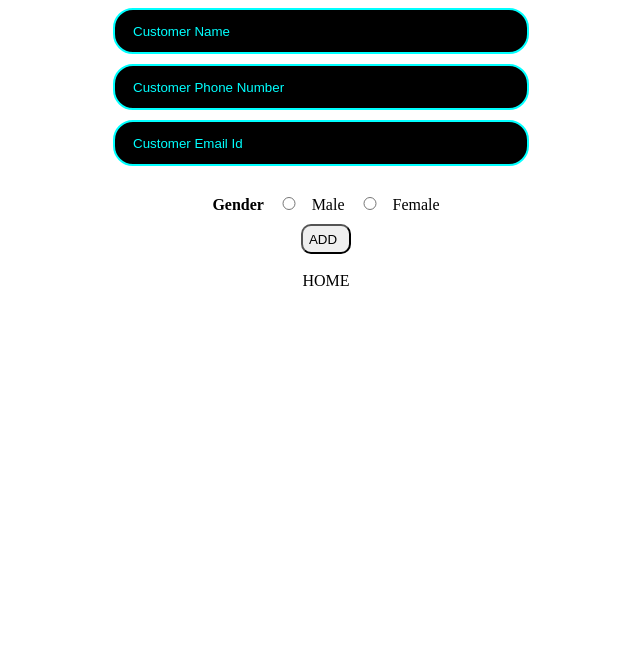
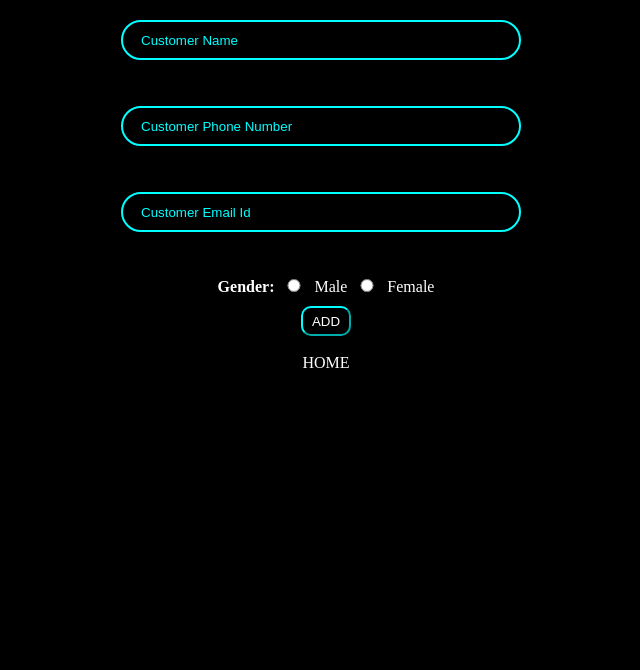
Before and after one commit to Arunabh-Krishna/Hotel, a website: page hotel/LAB 10/view/add.hbs in a window 1280 px wide. Shown: the part 130-800 px from the top of the page, without its empty margins (314-954 px from the left). Drawn offline with nearby package versions, Linux system fonts and the light colour scheme; files that its build step writes are made by us from their sources.

Commit message:
Update add.hbs

```diff
--- a/hotel/LAB 10/view/add.hbs
+++ b/hotel/LAB 10/view/add.hbs
@@ -7,13 +7,19 @@
     <meta name="viewport" content="width=device-width, initial-scale=1.0">
     <title>Document</title>
     <style>
-
+* {
+            margin:0;
+            padding:0;
+            box-sizing: border-box;
+            scroll-behavior: smooth;
+            background-color: black;
+          }
 .contact
 {
   text-align: center;
   padding-top: 20px;
   padding-bottom: 20px;
-  background-color: transparent;
+  background-color: black;
   border-radius: 50px;
 }
 .contact h3
@@ -51,8 +57,13 @@ input[type=text], input[type=phone], input[type=email]
   width:50px;
   height: 30px;
   border-radius: 10px;
+  border-color: aqua;
+  color: white;
 }
-
+.gender_g
+{
+  color: white;
+}
 input[type= radio]
 {
     width: 2rem;
@@ -60,41 +71,43 @@ input[type= radio]
 #home
 {
     text-decoration: none;
+color: white;
 }
     </style>
 </head>
 <body>
     <div class="contact">
-       <form action="/addstudent"  >
+       <form action="/addstudent">
+       <br><br><br>
    <h3>ADD CUSTOMER</h3>
-
+   <br><br>
     <div class="form">
 
     <input type="text" placeholder="Customer Name" name="name" id="text" required>
-    <br>
+    <br><br><br>
 
     <input type="phone" placeholder="Customer Phone Number" name="phone" id="text" required>
-    <br>
+    <br><br><br>
 
     <input type="email" placeholder="Customer Email Id" name="email" id="text" required>
-    <br>
+    <br><br>
     <br>
   <div class="gender_g">
-     <strong>Gender </strong>
+     <strong>Gender:</strong>
      <input type="radio" name="gender" id="radio" value="Male"> Male
      <input type="radio" name="gender" id="radio"  value="Female">  Female
   </div>
     <button type="submit" id="btn" class="registerbtn">ADD</button>
     </div>
     <br>
-    <a id="home" href="./" style="color:black">HOME</a> <br>
+    <a id="home" href="./">HOME</a> <br>
 
      {{#if mesg}}
-     <h3>Data Inserted</h3>
+     <h6>Data Inserted</h6>
      {{/if}}
 
       {{#if checkmesg}}
-     <h3>Emailid or Phoneno already present!</h3>
+     <h6>Emailid or Phoneno already present!</h6>
      {{/if}}
 </form>
 </div>
```
